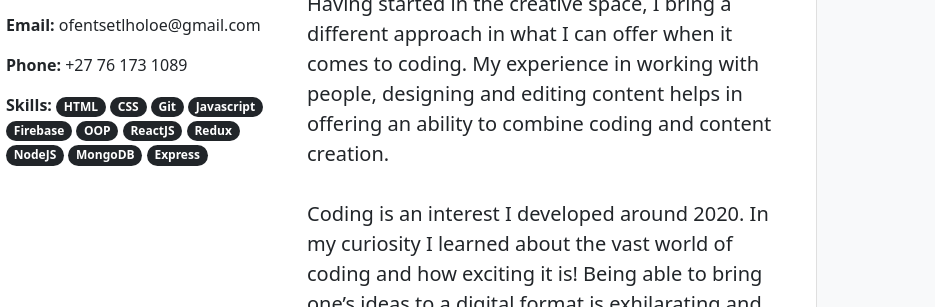
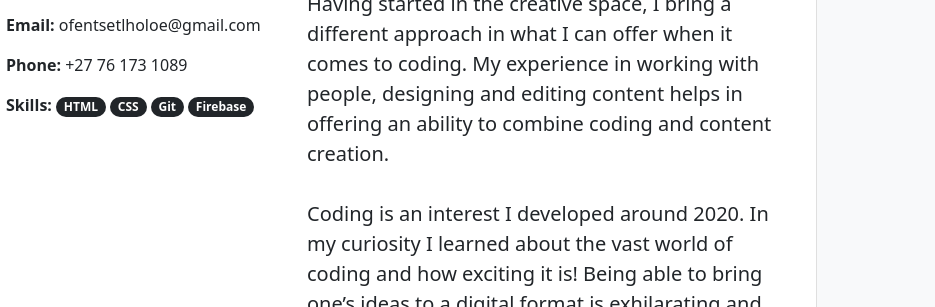
Before and after one commit to Ofentse-T/Zaio-Bootstrap-Portfolio, a plain HTML site: page index.html in a window 1280 px wide. Shown: the part 964-1271 px from the top of the page, 345-1280 px from the left. Drawn offline with nearby package versions, Linux system fonts and the light colour scheme.

Commit message:
Update index.html

```diff
--- a/index.html
+++ b/index.html
@@ -94,14 +94,7 @@
                       <span class="badge rounded-pill bg-dark">HTML</span>
                       <span class="badge rounded-pill bg-dark">CSS</span>
                       <span class="badge rounded-pill bg-dark">Git</span>
-                      <span class="badge rounded-pill bg-dark">Javascript</span>
                       <span class="badge rounded-pill bg-dark">Firebase</span>
-                      <span class="badge rounded-pill bg-dark">OOP</span>
-                      <span class="badge rounded-pill bg-dark">ReactJS</span>
-                      <span class="badge rounded-pill bg-dark">Redux</span>
-                      <span class="badge rounded-pill bg-dark">NodeJS</span>
-                      <span class="badge rounded-pill bg-dark">MongoDB</span>
-                      <span class="badge rounded-pill bg-dark">Express</span>
                     </p>
                   </div>
                 </div>
@@ -247,7 +240,7 @@
                 <h5 class="card-title">Bootstrap Portfolio </h5>
                 <p class="card-text">Built with HTML & CSS and Bootstrap.</p>
                 <a
-                  href="https://ofentse-boostrap-portfolio.netlify.app/"
+                  href="https://ofentse-bootstrap-portfolio.netlify.app/"
                   target="_blank"
                   class="btn btn-primary"
                   >View Website</a>
```
